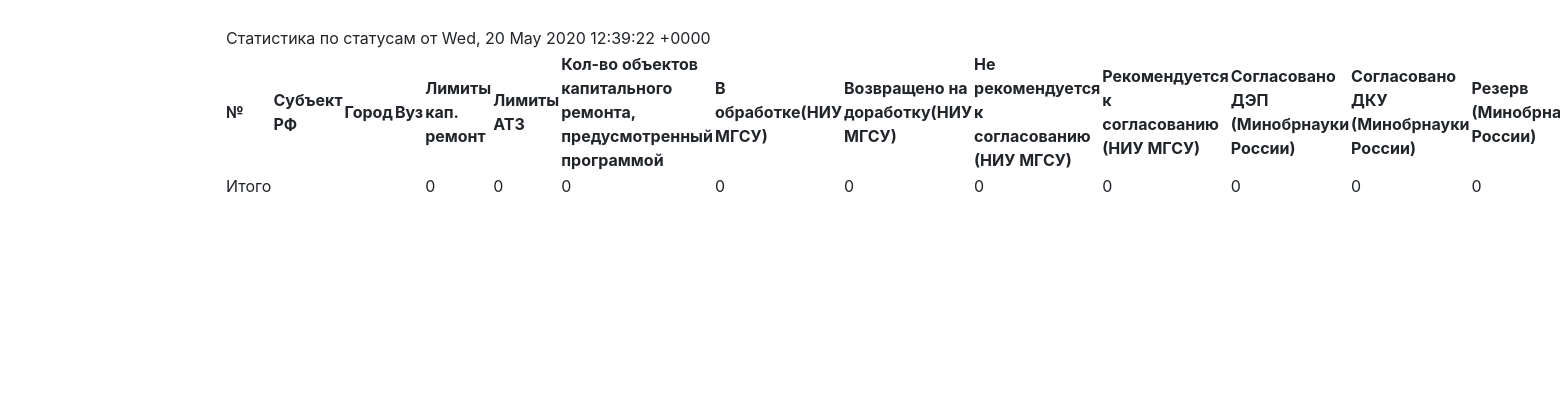
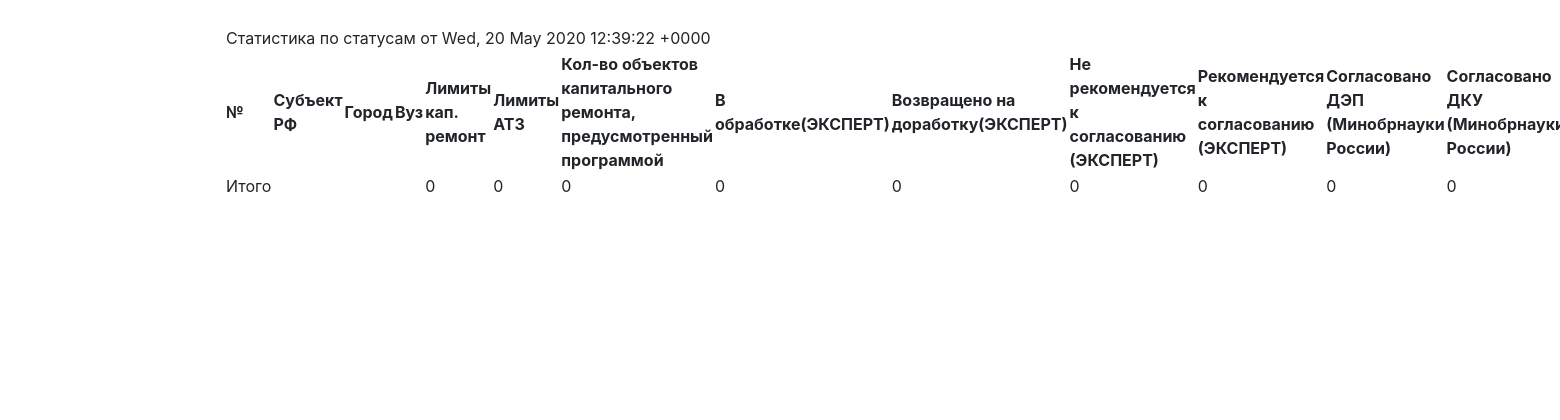
Before and after one commit to CrazyTeea/kapremont, a Yii app: template views/app/program/_export2.php in a window 1560 px wide; the page is wider, and only the part inside the window is pictured. Shown: the top 420 px of that part. Run offline with PHP 8.4 and a stand-in for Yii, Linux system fonts and the light colour scheme; the template is opened without the code that fills it, so the values that code supplies are empty; some libraries are stand-ins or nearby versions.

Commit message:
expert mgsu

```diff
--- a/views/app/program/_export2.php
+++ b/views/app/program/_export2.php
@@ -93,10 +93,10 @@ foreach ($objs as $item){
         <th>Лимиты кап. ремонт</th>
         <th>Лимиты АТЗ</th>
         <th>Кол-во объектов капитального ремонта, предусмотренный программой</th>
-        <th>В обработке(НИУ МГСУ)</th>
-        <th>Возвращено на доработку(НИУ МГСУ)</th>
-        <th>Не рекомендуется к согласованию (НИУ МГСУ)</th>
-        <th>Рекомендуется к согласованию (НИУ МГСУ)</th>
+        <th>В обработке(ЭКСПЕРТ)</th>
+        <th>Возвращено на доработку(ЭКСПЕРТ)</th>
+        <th>Не рекомендуется к согласованию (ЭКСПЕРТ)</th>
+        <th>Рекомендуется к согласованию (ЭКСПЕРТ)</th>
         <th>Согласовано ДЭП (Минобрнауки России)</th>
         <th>Согласовано ДКУ (Минобрнауки России)</th>
         <th>Резерв (Минобрнауки России)</th>
```
